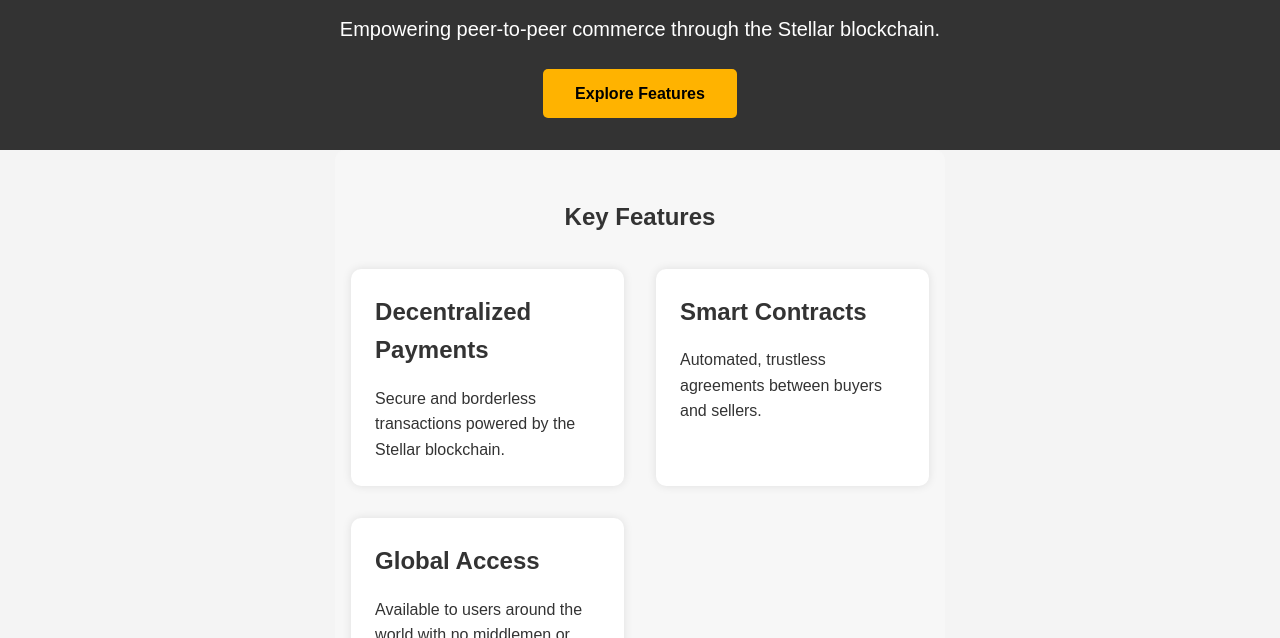
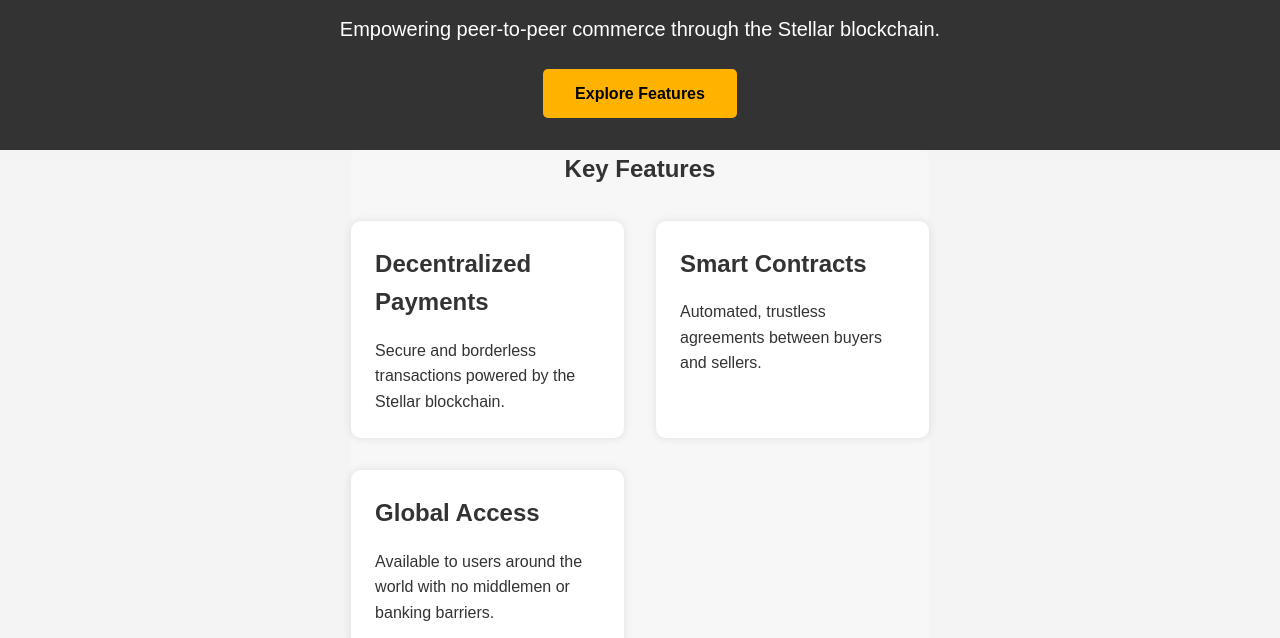
Before and after one commit to edrineasimwe/De-Com, a plain HTML site: page index.html in a window 1280 px wide. Shown: the part 162-800 px from the top of the page. Drawn offline with Linux system fonts and the light colour scheme.

Commit message:
Additional Code Modified

```diff
--- a/style.css
+++ b/style.css
@@ -51,9 +51,8 @@ header .btn:hover {
   background: #e08900;
 }
 
-/* Section styles */
+/* Section styles (no padding for sections) */
 section {
-  padding: 3rem 1rem;
   max-width: 1000px;
   margin: auto;
   border-radius: 10px;
```
